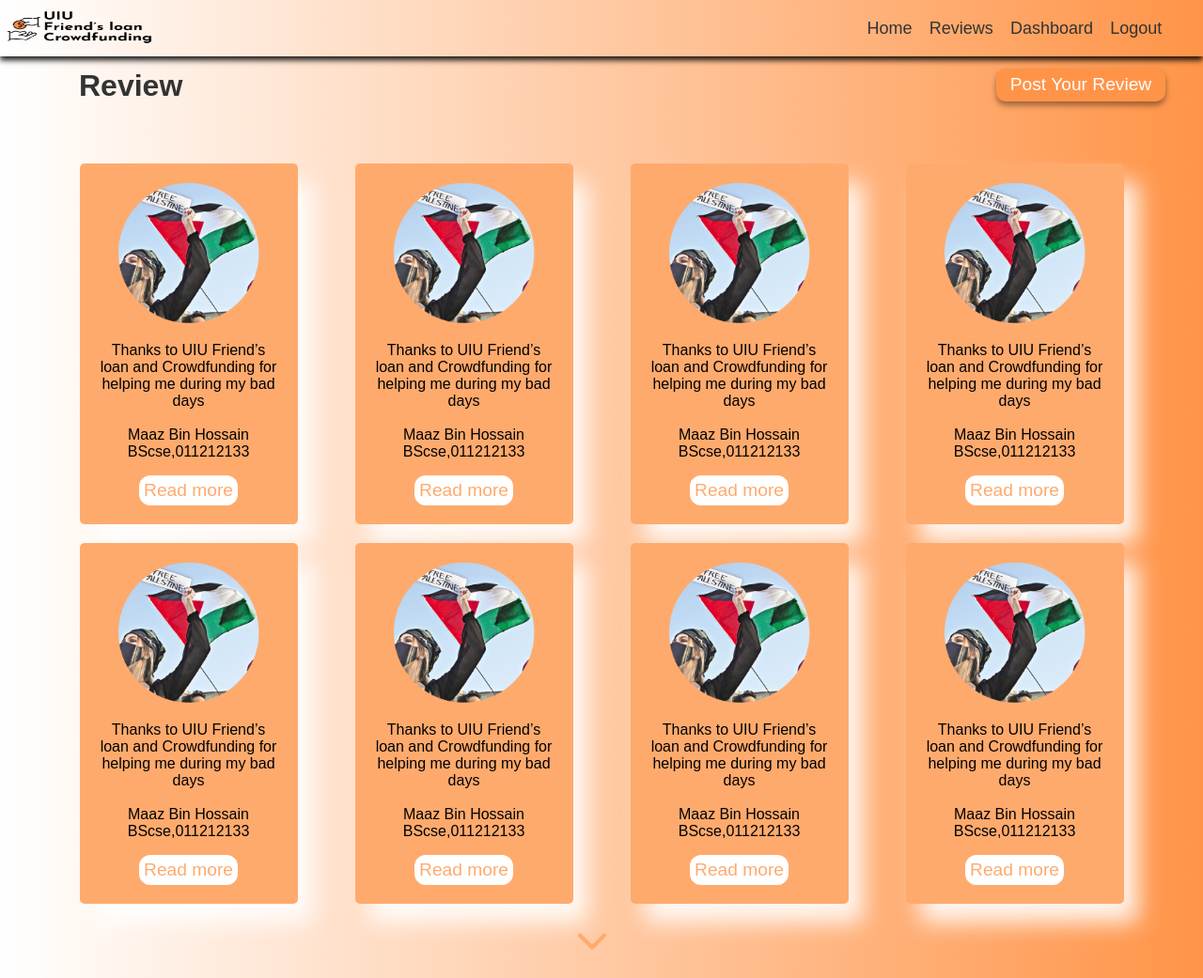
After one commit to Kamrul-hassan1438/UIU-Friend-s-Loan-and-Crowdfunding, a PHP site: page /Reviews.html in a window 1280 px wide. The commit adds this page. Shown: the whole page at 94% size. Run offline with PHP 8.4, Linux system fonts and the light colour scheme.

Commit message:
Review page added and Donation page updated

```diff
--- a/Donation.html
+++ b/Donation.html
@@ -14,6 +14,7 @@
         </div>
         <nav>
             <a href="#">Home</a>
+            <a href="#">Reviews</a>
             <a href="#">Dashboard</a>
             <a href="#">Logout</a>
         </nav>
--- /dev/null
+++ b/Reviews.html
@@ -0,0 +1,141 @@
+<!DOCTYPE html>
+<html lang="en">
+  <head>
+    <meta charset="UTF-8" />
+    <meta name="viewport" content="width=device-width, initial-scale=1.0" />
+    <title>Donation</title>
+    <link rel="stylesheet" href="css/style.css" />
+    <link rel="stylesheet" href="css/Reviews.css" />
+  </head>
+  <body>
+    <header>
+      <div>
+        <img src="img/Brand Logo 1.png" alt="Brand Logo" id="logo" />
+      </div>
+      <nav>
+        <a href="#">Home</a>
+        <a href="#">Reviews</a>
+        <a href="#">Dashboard</a>
+        <a href="#">Logout</a>
+      </nav>
+    </header>
+    <main>
+      <div id="Top">
+        <h1><span>R</span>eview</h1>
+        <button>Post Your Review</button>
+      </div>
+
+      <div id="parent_card">
+        <div id="tab">
+          <div class="card">
+            <img src="img\Ellipse 3.png" alt="Free Palestine" />
+            <p>
+              Thanks to UIU Friend’s loan and Crowdfunding for helping me during
+              my bad days
+              <br />
+              <br />
+              Maaz Bin Hossain
+              <br />
+              BScse,011212133
+            </p>
+            <button>Read more</button>
+          </div>
+          <div class="card">
+            <img src="img\Ellipse 3.png" alt="Free Palestine" />
+            <p>
+              Thanks to UIU Friend’s loan and Crowdfunding for helping me during
+              my bad days
+              <br />
+              <br />
+              Maaz Bin Hossain
+              <br />
+              BScse,011212133
+            </p>
+            <button>Read more</button>
+          </div>
+          <div class="card">
+            <img src="img\Ellipse 3.png" alt="Free Palestine" />
+            <p>
+              Thanks to UIU Friend’s loan and Crowdfunding for helping me during
+              my bad days
+              <br />
+              <br />
+              Maaz Bin Hossain
+              <br />
+              BScse,011212133
+            </p>
+            <button>Read more</button>
+          </div>
+          <div class="card">
+            <img src="img\Ellipse 3.png" alt="Free Palestine" />
+            <p>
+              Thanks to UIU Friend’s loan and Crowdfunding for helping me during
+              my bad days
+              <br />
+              <br />
+              Maaz Bin Hossain
+              <br />
+              BScse,011212133
+            </p>
+            <button>Read more</button>
+          </div>
+          <div class="card">
+            <img src="img\Ellipse 3.png" alt="Free Palestine" />
+            <p>
+              Thanks to UIU Friend’s loan and Crowdfunding for helping me during
+              my bad days
+              <br />
+              <br />
+              Maaz Bin Hossain
+              <br />
+              BScse,011212133
+            </p>
+            <button>Read more</button>
+          </div>
+          <div class="card">
+            <img src="img\Ellipse 3.png" alt="Free Palestine" />
+            <p>
+              Thanks to UIU Friend’s loan and Crowdfunding for helping me during
+              my bad days
+              <br />
+              <br />
+              Maaz Bin Hossain
+              <br />
+              BScse,011212133
+            </p>
+            <button>Read more</button>
+          </div>
+          <div class="card">
+            <img src="img\Ellipse 3.png" alt="Free Palestine" />
+            <p>
+              Thanks to UIU Friend’s loan and Crowdfunding for helping me during
+              my bad days
+              <br />
+              <br />
+              Maaz Bin Hossain
+              <br />
+              BScse,011212133
+            </p>
+            <button>Read more</button>
+          </div>
+          <div class="card">
+            <img src="img\Ellipse 3.png" alt="Free Palestine" />
+            <p>
+              Thanks to UIU Friend’s loan and Crowdfunding for helping me during
+              my bad days
+              <br />
+              <br />
+              Maaz Bin Hossain
+              <br />
+              BScse,011212133
+            </p>
+            <button>Read more</button>
+          </div>
+        </div>
+        <div id="next">
+          <img src="img/arrow-down-sign-to-navigate 2.png" alt="">
+        </div>
+      </div>
+    </main>
+  </body>
+</html>
--- /dev/null
+++ b/css/Reviews.css
@@ -0,0 +1,90 @@
+main {
+  margin-top: 3%;
+  padding-top: 1%;
+}
+#Top {
+  display: flex;
+  flex-direction: row;
+  justify-content: space-between;
+  align-items: center;
+  padding: 0 40px 0 20px;
+}
+
+#Top h1 {
+  margin-bottom: 20px;
+  font-size: 2em;
+  color: #333;
+}
+/*#Top span:first-child {
+  font-size: 2em;
+  font-weight: bold;
+}*/
+
+#Top button {
+  width: 180px;
+  height: 35px;
+  font-size: 1.2em;
+  border-radius: 10px;
+  font: bold;
+  background-color: #ff9448;
+  color: #ffffff;
+  border: 0;
+  box-shadow: 0 4px 6px rgba(0, 0, 0, 0.4);
+}
+#Top button:hover{
+  color: #333;
+}
+h1 {
+  padding-left: 2em;
+}
+
+#parent_card {
+  width: 100%-10%;
+    display: flex;
+    flex-direction: column;
+    justify-content: center;
+    align-items: center;
+    padding: 20px;
+
+}
+
+#tab {
+    width: 90dvw;
+    display: grid;
+    grid-template-columns: repeat(4, 1fr);
+    grid-gap: 20px;
+    justify-items: center;
+    padding: 2%;
+
+}
+
+.card {
+    width: 15dvw;
+    background-color: #FFAA6D;
+    color: white;
+    padding: 20px;
+    text-align: center;
+    border-radius: 5px;
+    box-shadow: 15px 20px 25px rgba(255, 255, 255, 0.9);
+}
+
+.card img{
+    width: 150px;
+    height: 150px;
+}
+
+.card p{
+  color: #000000;
+}
+.card button{
+  background-color: #ffffff;
+  font-size: 1.2em;
+  border-radius: 12px;
+  color: #FFAA6D;
+  padding: 5px;
+  border: 0;
+}
+#next{
+  color: #f66b0e;
+  width: 50px;
+}
--- a/css/style.css
+++ b/css/style.css
@@ -15,26 +15,36 @@ body {
 }
 header {
   height: 60px;
+  width: 100dvw;
   display: flex;
   justify-content: center;
   align-items: center;
   flex-direction: row;
   justify-content: space-between;
+  position: fixed; /* Make the header fixed */
+  top: 0; /* Position it at the top */
+  left: 0;
+  background-color: transparent; /* Add background color to ensure it is visible */
+  z-index: 1000; /* Ensure it is above other content */
+   box-shadow: 0 4px 6px rgba(0, 0, 0, 0.9);
 }
+
 nav {
-  width: 250px;
+  width: 350px;
   height: 60px;
   font-size: 18px;
   display: flex;
   justify-content: center;
   align-items: center;
   justify-content: space-evenly;
+  padding-right: 2%;
 }
 nav a {
   color: #333;
+  text-decoration: none;
 }
 #container {
-  margin: 0;
+  margin-top:3.5% ;
   padding: 0;
   display: flex;
   justify-content: center;
@@ -139,7 +149,7 @@ input[type="checkbox"]:checked::before {
   background: rgb(255, 148, 72); /* Inner circle when checked */
 }
 
-button {
+#submit_button {
   width: 200px;
   height: 50px;
   font-size: 1.2em;
--- a/index.html
+++ b/index.html
@@ -13,6 +13,7 @@
       </div>
       <nav>
         <a href="#">Home</a>
+        <a href="#">Reviews</a>
         <a href="#">Dashboard</a>
         <a href="#">Logout</a>
       </nav>
@@ -98,7 +99,7 @@
           </tr>
           <tr>
             <td>
-              <button type="submit" onclick="printsomething()">Start crowdfunding</button>
+              <button id="submit_button" type="submit" onclick="printsomething()">Start crowdfunding</button>
             </td>
           </tr>
         </table>
```
Also changed, not shown: css/Donation.css (+2 -7 lines), img/arrow-down-sign-to-navigate 2.png (added).
